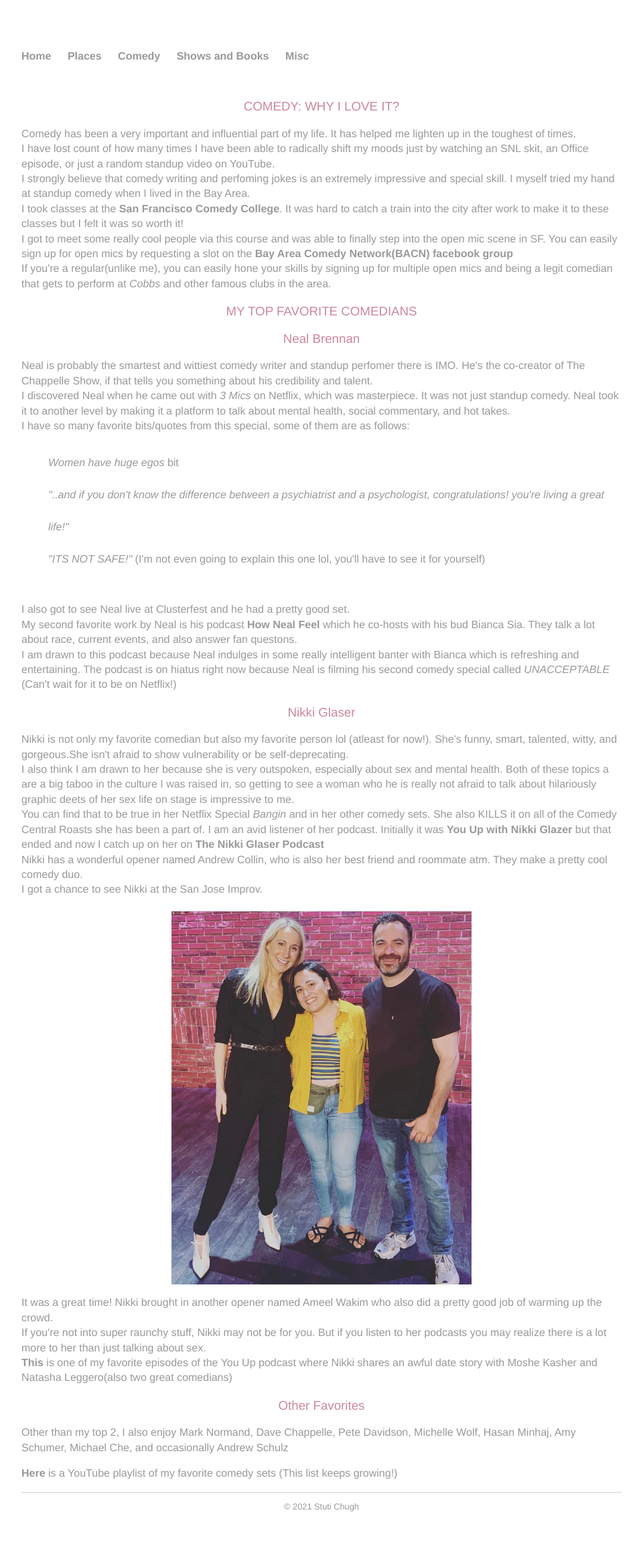
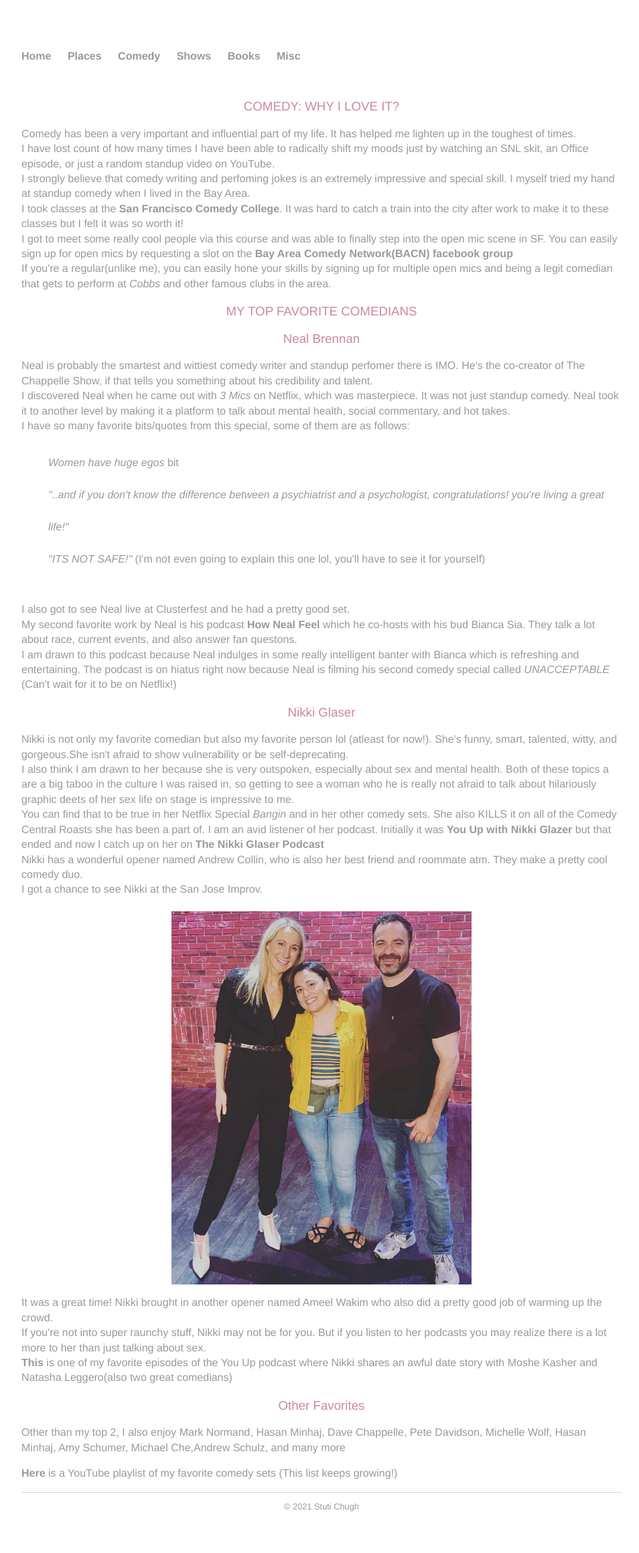
Before and after one commit to stutichugh/stutichugh.github.io, a Jekyll site: the page built from comedy.html, in a window 1280 px wide. Shown: the whole page at 67% size, without its empty margins (160-1114 px from the left). Built offline with Jekyll 4.4.1, drawn with Linux system fonts in a browser that asks for light colours.

Commit message:
made changes

```diff
--- a/_layouts/default.html
+++ b/_layouts/default.html
@@ -28,7 +28,8 @@
 		       <li><a href="#">Favorites</a></li>
 		    </ul> -->
 							</li>
-	        		<li><a href="shows.html">Shows and Books</a></li>
+	        		<li><a href="shows.html">Shows</a></li>
+							<li><a href="books.html">Books</a></li>
 							<li><a href="/blog">Misc</a></li>
 	    		</ul>
 			</nav>
--- a/comedy.html
+++ b/comedy.html
@@ -20,7 +20,7 @@
   <p> Neal is probably the smartest and wittiest comedy writer and standup perfomer there is IMO. He's the co-creator of The Chappelle Show, if that tells you something about his credibility and talent.<br>
       I discovered Neal when he came out with <i> 3 Mics</i> on Netflix, which was masterpiece. It was not just standup comedy. Neal took it to another level by making it a platform to talk about mental health, social commentary, and hot takes.<br>
       I have so many favorite bits/quotes from this special, some of them are as follows:
-      <ul style="list-style-type:disc;">
+      <ul>
         <li> <i> Women have huge egos</i> bit </li>
         <li> <i> "..and if you don't know the difference between a psychiatrist and a psychologist, congratulations! you're living a great life!" </i> </li>
         <li> <i> "ITS NOT SAFE!" </i> (I'm not even going to explain this one lol, you'll have to see it for yourself) </li>
@@ -54,6 +54,6 @@
 
     <h3 style="color: #cc8899;">Other Favorites</h3>
 
-    <p> Other than my top 2, I also enjoy Mark Normand, Dave Chappelle, Pete Davidson, Michelle Wolf, Hasan Minhaj, Amy Schumer, Michael Che, and occasionally Andrew Schulz </p>
+    <p> Other than my top 2, I also enjoy Mark Normand, Hasan Minhaj, Dave Chappelle, Pete Davidson, Michelle Wolf, Hasan Minhaj, Amy Schumer, Michael Che,Andrew Schulz, and many more </p>
 
     <p> <a href="https://www.youtube.com/playlist?list=PLsUqVdGJoheMKMH0-lDfrZERSh0KAVG2C"> <b>Here</b> </a> is a YouTube playlist of my favorite comedy sets (This list keeps growing!) </p>
--- a/css/main.css
+++ b/css/main.css
@@ -84,11 +84,11 @@
   margin-top: 18px;
   margin-left: 6px;
   padding-bottom: 0%;
-   width: auto;
+   /* width: auto; */
     /* height: auto; */
-  /* min-width: 160px; */
+  min-width: 160px;
   /* width= 100%; */
-  overflow:auto;
+  /* overflow:auto; */
   font-family:'Helvetica', 'Arial', 'Sans-Serif';
   color: #cc8899;
   text-align: center;
```
Also changed, not shown: books.html (added, +10 -0 lines).
